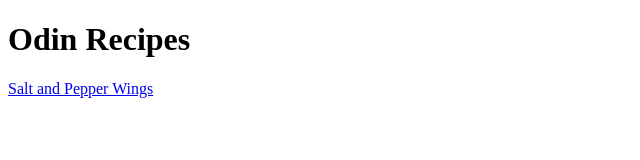
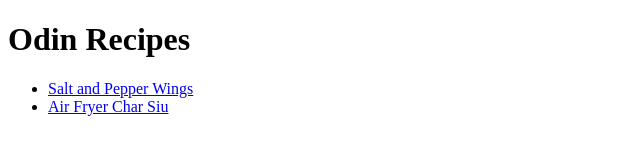
Before and after one commit to meowmarsh/odin-recipes, a plain HTML site: page index.html in a window 1280 px wide. Shown: the whole page, without its empty margins (0-640 px from the left). Drawn offline with Linux system fonts and the light colour scheme.

Commit message:
Add list of recipes
Add more than one recipe

```diff
--- a/index.html
+++ b/index.html
@@ -8,9 +8,14 @@
 
 <body>
 <h1>Odin Recipes</h1>
-<a href="recipes/SaltAndPepperWings.html">Salt and Pepper Wings</a>
+
+<ul>
+<li><a href="recipes/SaltAndPepperWings.html">Salt and Pepper Wings</a></li>
+<li><a href="recipes/AirFryerCharSiu.html">Air Fryer Char Siu</a></li>
 
 
+
+</ul>
 
 </body>
 
```
Also changed, not shown: images/CharSiu.jpg (added), images/salt-and-pepper-chicken-la-horiz-4.jpg (added).
